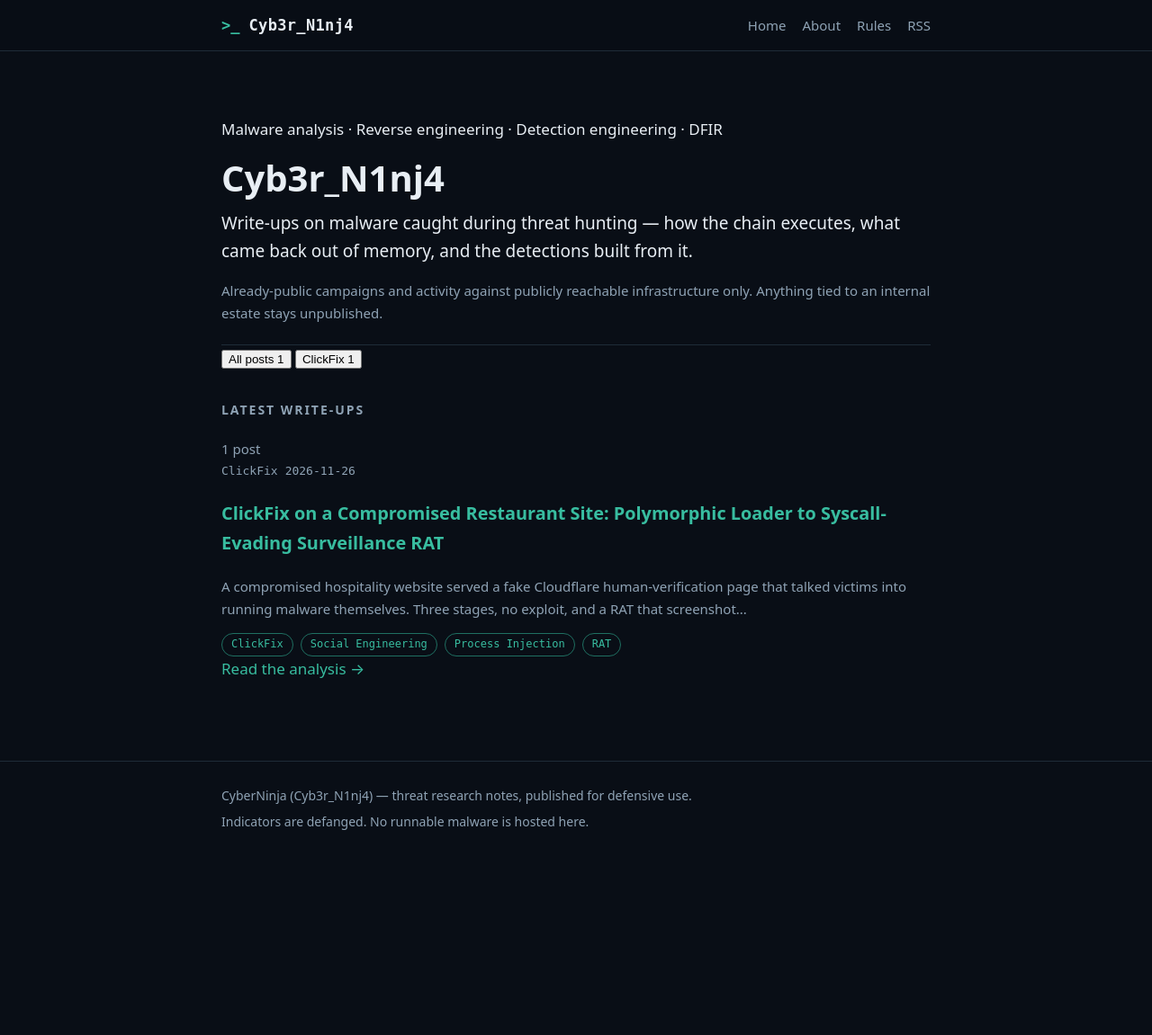
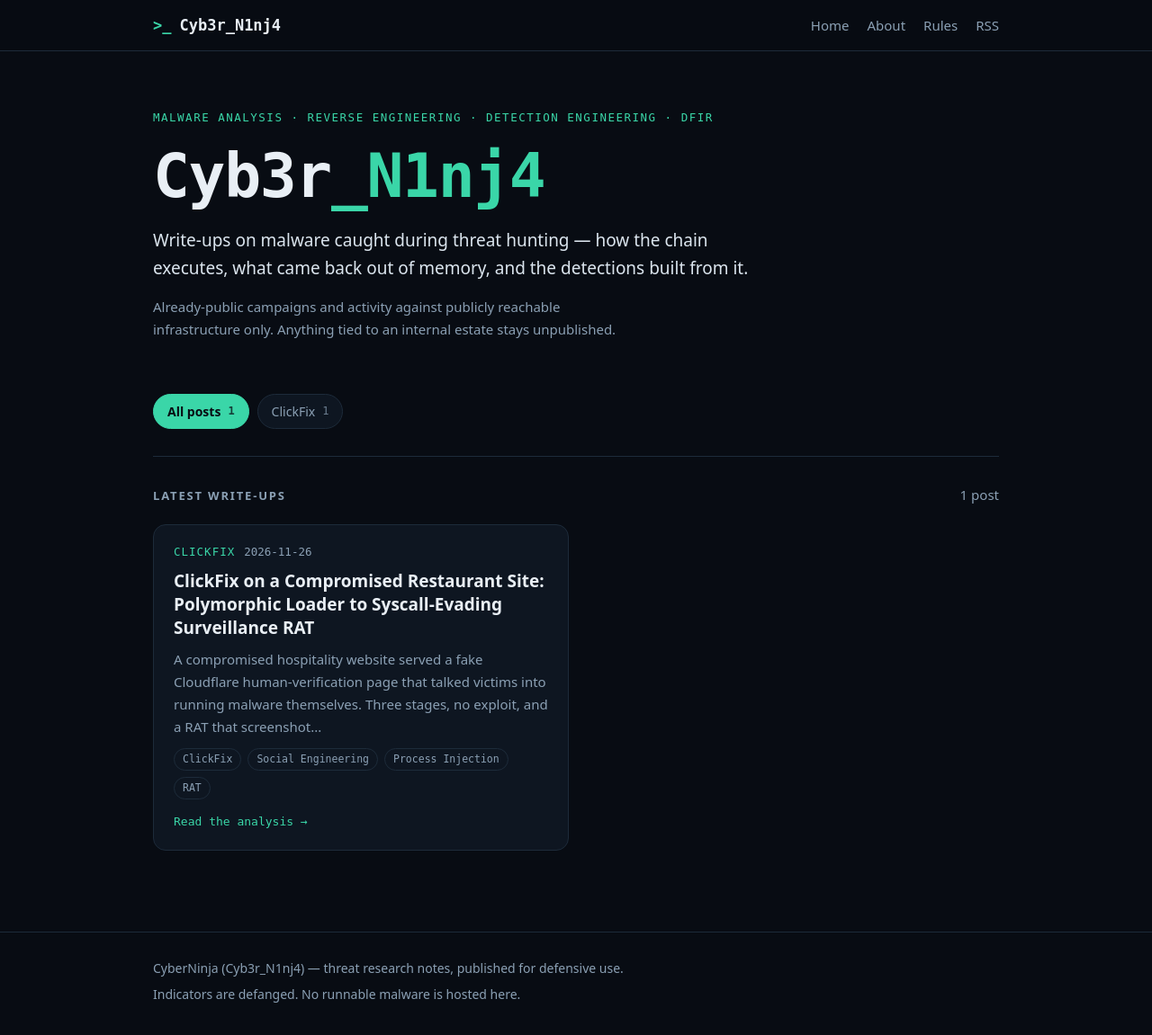
Before and after one commit to MOsamaKhalid/threat-research, a Jekyll site: the page built from index.html, in a window 1280 px wide and 1151 px high. Shown: the whole window at 90% size. Built offline with Jekyll 4.4.1, drawn with Linux system fonts in a browser that asks for light colours.

Commit message:
Refactor CSS styles and variables for layout updates
Updated CSS variables and styles for improved layout and design.

```diff
--- a/assets/css/style.css
+++ b/assets/css/style.css
@@ -1,84 +1,103 @@
 :root{
-  --bg:#090e16; --panel:#0f1620; --line:#1e2b38;
-  --fg:#e8eef4; --muted:#8fa3b5; --accent:#38bda0; --accent-dim:#1f6f61;
+  --bg:#080c13; --panel:#0e1621; --panel-2:#121c28; --line:#1d2b3a;
+  --fg:#e9eff5; --muted:#8ba0b4; --accent:#3ad6a8; --accent-2:#1f7f66;
   --mono:ui-monospace,"DejaVu Sans Mono",SFMono-Regular,Menlo,Consolas,monospace;
   --sans:system-ui,-apple-system,"Segoe UI",Roboto,"DejaVu Sans",sans-serif;
 }
 *{box-sizing:border-box}
 html{-webkit-text-size-adjust:100%}
-body{
-  margin:0;background:var(--bg);color:var(--fg);
-  font-family:var(--sans);font-size:17px;line-height:1.65;
-}
-.wrap{width:100%;max-width:820px;margin:0 auto;padding:0 16px}
+body{margin:0;background:var(--bg);color:var(--fg);
+  font-family:var(--sans);font-size:17px;line-height:1.65}
+.wrap{width:100%;max-width:980px;margin:0 auto;padding:0 20px}
 a{color:var(--accent);text-decoration:none}
 a:hover{text-decoration:underline}
+[hidden]{display:none !important}
 
-.site-head{border-bottom:1px solid var(--line);background:rgba(9,14,22,.9);
-  position:sticky;top:0;backdrop-filter:blur(6px);z-index:5}
+.site-head{border-bottom:1px solid var(--line);background:rgba(8,12,19,.92);
+  position:sticky;top:0;backdrop-filter:blur(8px);z-index:10}
 .site-head .wrap{display:flex;align-items:center;justify-content:space-between;
-  gap:16px;flex-wrap:wrap;padding-top:14px;padding-bottom:14px}
-.brand{display:flex;align-items:center;gap:10px;color:var(--fg);font-weight:700}
+  gap:14px;flex-wrap:wrap;padding-top:14px;padding-bottom:14px}
+.brand{display:flex;align-items:center;gap:9px;color:var(--fg);font-weight:700}
 .brand:hover{text-decoration:none}
-.brand-mark{font-family:var(--mono);color:var(--accent)}
-.brand-name{font-family:var(--mono);letter-spacing:.02em}
-.site-head nav{display:flex;gap:18px;font-size:15px}
+.brand-mark,.brand-name{font-family:var(--mono)}
+.brand-mark{color:var(--accent)}
+.site-head nav{display:flex;gap:20px;font-size:15px;flex-wrap:wrap}
 .site-head nav a{color:var(--muted)}
 .site-head nav a:hover{color:var(--accent)}
-.hero{padding:56px 0 8px;border-bottom:1px solid var(--line)}
-.hero h1{font-size:clamp(28px,5vw,40px);line-height:1.15;margin:0 0 12px}
-.lede{font-size:19px;color:var(--fg);margin:0 0 10px}
-.muted{color:var(--muted);font-size:15px}
+.hero{padding:64px 0 36px}
+.eyebrow{font-family:var(--mono);font-size:12.5px;letter-spacing:.12em;
+  text-transform:uppercase;color:var(--accent);margin:0 0 20px}
+.wordmark{font-family:var(--mono);font-size:clamp(40px,8vw,68px);line-height:1;
+  margin:0 0 22px;letter-spacing:-.02em}
+.wordmark .accent{color:var(--accent)}
+.lede{font-size:19px;max-width:62ch;margin:0 0 12px;color:#dbe5ee}
+.muted{color:var(--muted);font-size:15px;max-width:62ch}
 
-.posts{padding:32px 0 64px}
-.posts h2{font-size:14px;text-transform:uppercase;letter-spacing:.14em;
-  color:var(--muted);font-weight:600;margin:0 0 18px}
-.post-list{list-style:none;margin:0;padding:0;display:grid;gap:14px}
-.post-link{display:block;border:1px solid var(--line);border-radius:12px;
-  padding:18px 20px;background:var(--panel);color:inherit}
-.post-link:hover{border-color:var(--accent-dim);text-decoration:none}
-.post-link h3{margin:6px 0 8px;font-size:20px;line-height:1.3;color:var(--fg)}
-.excerpt{margin:0;color:var(--muted);font-size:15px}
+.filters{display:flex;flex-wrap:wrap;gap:9px;padding:8px 0 30px;
+  border-bottom:1px solid var(--line)}
+.chip{font:inherit;font-size:14px;cursor:pointer;color:var(--muted);
+  background:var(--panel);border:1px solid var(--line);border-radius:999px;
+  padding:7px 15px;display:inline-flex;align-items:center;gap:8px;
+  transition:border-color .15s,color .15s,background .15s}
+.chip:hover{color:var(--fg);border-color:var(--accent-2)}
+.chip-on{color:var(--bg);background:var(--accent);border-color:var(--accent);font-weight:600}
+.chip .count{font-family:var(--mono);font-size:12px;opacity:.75}
+.posts{padding:30px 0 70px}
+.posts-head{display:flex;align-items:baseline;justify-content:space-between;
+  gap:12px;margin:0 0 20px}
+.posts-head h2{font-size:13px;text-transform:uppercase;letter-spacing:.14em;
+  color:var(--muted);font-weight:600;margin:0}
+.grid{display:grid;gap:16px;grid-template-columns:repeat(auto-fill,minmax(320px,1fr))}
+.card{margin:0}
+.card-link{display:flex;flex-direction:column;height:100%;gap:10px;
+  border:1px solid var(--line);border-radius:14px;padding:20px 22px;
+  background:var(--panel);color:inherit;transition:border-color .15s,background .15s}
+.card-link:hover{border-color:var(--accent-2);background:var(--panel-2);text-decoration:none}
+.card-link h3{margin:0;font-size:19px;line-height:1.35;color:var(--fg)}
+.excerpt{margin:0;color:var(--muted);font-size:15px;flex:1}
+.read{font-family:var(--mono);font-size:13px;color:var(--accent);margin-top:4px}
 
-.kicker{font-family:var(--mono);font-size:13px;color:var(--muted);
-  margin:0;display:flex;align-items:center;gap:8px;flex-wrap:wrap}
-.sep{opacity:.5}
-.tag{font-family:var(--mono);font-size:12px;color:var(--accent);
-  border:1px solid var(--accent-dim);border-radius:999px;padding:2px 10px}
-.tags{display:flex;gap:8px;flex-wrap:wrap;margin:14px 0 0;padding:0}
-.post{padding:48px 0 16px}
-.post-head{border-bottom:1px solid var(--line);padding-bottom:22px;margin-bottom:28px}
-.post-head h1{font-size:clamp(26px,4.6vw,36px);line-height:1.2;margin:10px 0 12px}
-.post h2{margin:40px 0 12px;font-size:23px;line-height:1.3;
-  border-left:3px solid var(--accent);padding-left:12px}
-.post h3{margin:28px 0 8px;font-size:18px;color:var(--fg)}
-.post p,.post li{color:#d5dfe8}
+.kicker{font-family:var(--mono);font-size:12.5px;color:var(--muted);
+  margin:0;display:flex;align-items:center;gap:10px;flex-wrap:wrap}
+.fam{color:var(--accent);text-transform:uppercase;letter-spacing:.08em}
+.tag{font-family:var(--mono);font-size:11.5px;color:var(--muted);
+  border:1px solid var(--line);border-radius:999px;padding:2px 9px}
+.tags{display:flex;gap:7px;flex-wrap:wrap;margin:2px 0 0;padding:0}
+.empty{padding:18px 0}
+.post{padding:54px 0 16px;max-width:76ch}
+.post-head{border-bottom:1px solid var(--line);padding-bottom:24px;margin-bottom:30px}
+.post-head h1{font-size:clamp(28px,4.6vw,40px);line-height:1.18;margin:12px 0 14px}
+.post-head .lede{font-size:18px;color:var(--muted)}
+.post h2{margin:44px 0 12px;font-size:24px;line-height:1.3;
+  border-left:3px solid var(--accent);padding-left:14px}
+.post h3{margin:30px 0 8px;font-size:18px}
+.post p,.post li{color:#d6e1ea}
 .post ul,.post ol{padding-left:22px}
-.post li{margin:6px 0}
+.post li{margin:7px 0}
 .post strong{color:var(--fg)}
 
-code{font-family:var(--mono);font-size:.88em;background:#121c27;
+code{font-family:var(--mono);font-size:.88em;background:#111b26;
   border:1px solid var(--line);border-radius:5px;padding:1px 6px;
-  color:#c9f3e6;overflow-wrap:anywhere}
-pre{background:#0c141d;border:1px solid var(--line);border-radius:10px;
+  color:#b9f0dc;overflow-wrap:anywhere}
+pre{background:#0b131c;border:1px solid var(--line);border-radius:12px;
   padding:16px;overflow-x:auto;font-size:14px;line-height:1.55}
 pre code{background:none;border:0;padding:0;color:#d7e3ec;overflow-wrap:normal}
 
-table{border-collapse:collapse;width:100%;font-size:15px;display:block;overflow-x:auto}
+table{border-collapse:collapse;width:100%;font-size:14.5px;display:block;overflow-x:auto}
 th,td{border:1px solid var(--line);padding:9px 12px;text-align:left;vertical-align:top}
-th{background:#121c27;color:var(--fg);font-weight:600}
-td{color:#d5dfe8}
-blockquote{margin:22px 0;padding:14px 18px;border-left:3px solid var(--accent-dim);
-  background:var(--panel);border-radius:0 10px 10px 0;color:var(--muted)}
-hr{border:0;border-top:1px solid var(--line);margin:36px 0}
+th{background:#111b26;color:var(--fg);font-weight:600;white-space:nowrap}
+td{color:#d6e1ea}
+blockquote{margin:24px 0;padding:14px 18px;border-left:3px solid var(--accent-2);
+  background:var(--panel);border-radius:0 12px 12px 0;color:var(--muted)}
+hr{border:0;border-top:1px solid var(--line);margin:38px 0}
 
-.back{padding:8px 0 56px}
-.site-foot{border-top:1px solid var(--line);padding:26px 0;margin-top:24px}
+.back{padding:10px 0 60px}
+.site-foot{border-top:1px solid var(--line);padding:28px 0;margin-top:20px}
 .site-foot p{margin:0 0 6px;font-size:14px;color:var(--muted)}
 
-@media (max-width:600px){
+@media (max-width:620px){
   body{font-size:16px}
-  .hero{padding-top:36px}
-  .post{padding-top:32px}
-  table{font-size:14px}
+  .hero{padding:40px 0 28px}
+  .grid{grid-template-columns:1fr}
+  .post{padding-top:34px}
 }
```
